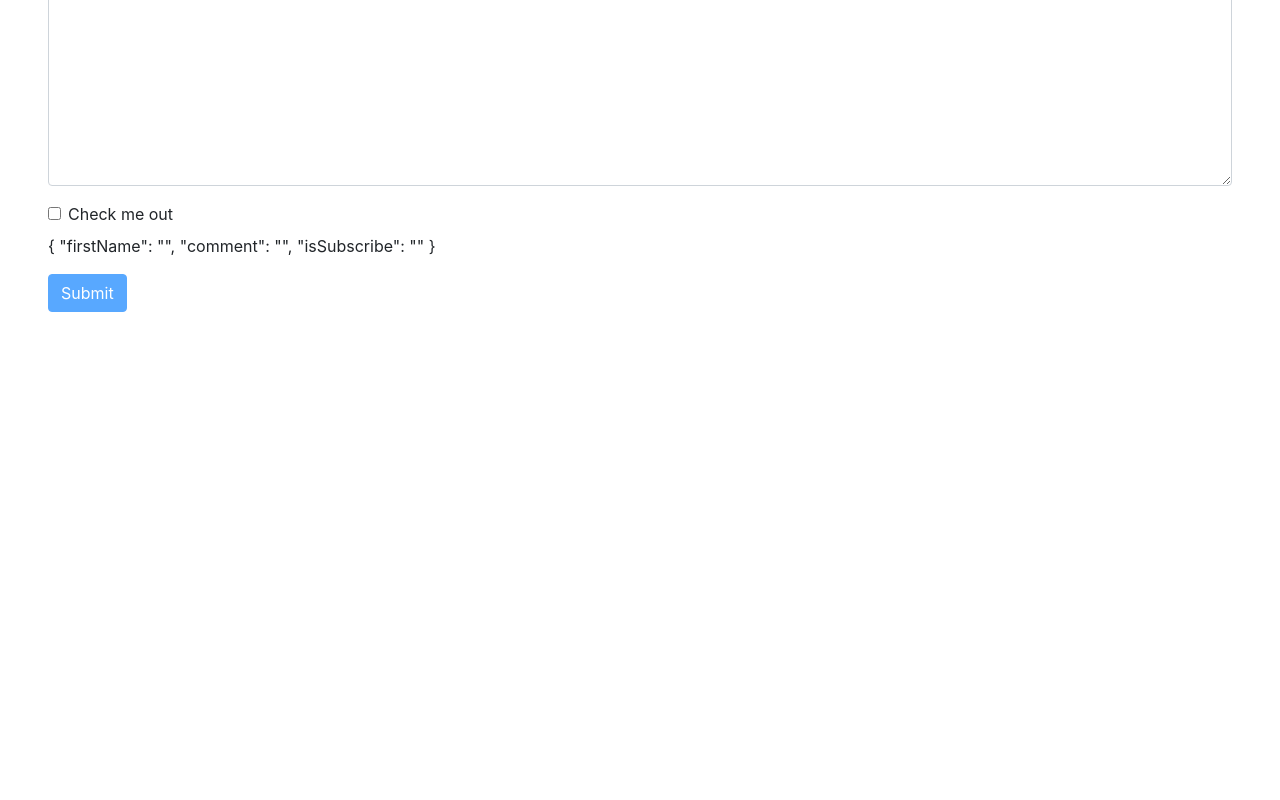
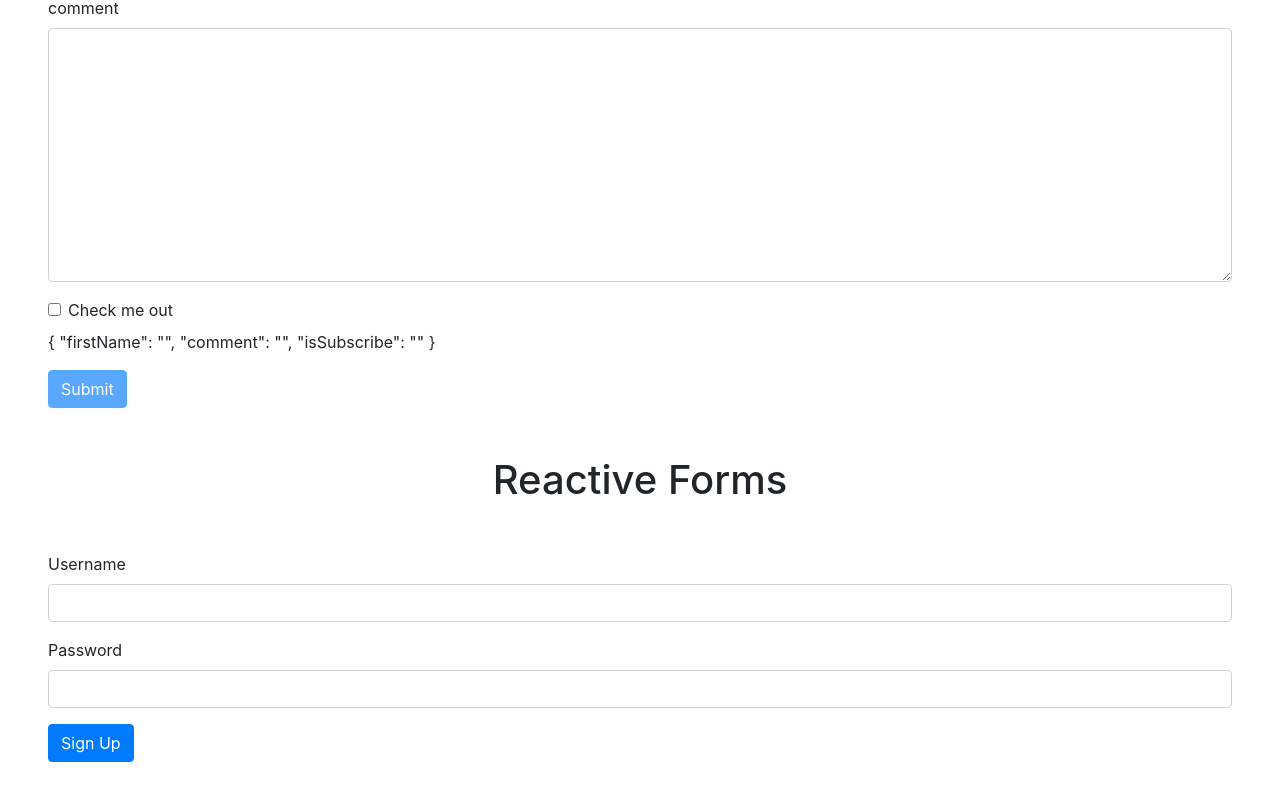
Before and after one commit to KavehKarami/mosh-angular-practice, an Angular app: page / in a window 1280 px wide. Shown: the part 234-1034 px from the top of the page. Before the commit the page ends 800 px from the top, so only its background shows below. Built offline with nearby package versions, Linux system fonts and the light colour scheme.

Commit message:
start reactive forms

```diff
--- a/src/app/app.component.html
+++ b/src/app/app.component.html
@@ -1 +1,7 @@
+<h1 class="my-5 text-center">Template Driven Forms Forms</h1>
+
 <app-contact-form></app-contact-form>
+
+<h1 class="my-5 text-center">Reactive Forms</h1>
+
+<signup-form></signup-form>
--- a/src/app/app.module.ts
+++ b/src/app/app.module.ts
@@ -6,9 +6,10 @@
 import { AppComponent } from './app.component';
 import { SummaryPipe } from './summary.pipe';
 import { ContactFormComponent } from './contact-form/contact-form.component';
+import { SignupFormComponent } from './signup-form/signup-form.component';
 
 @NgModule({
-  declarations: [AppComponent, SummaryPipe, ContactFormComponent],
+  declarations: [AppComponent, SummaryPipe, ContactFormComponent, SignupFormComponent],
   imports: [BrowserModule, AppRoutingModule, FormsModule],
   providers: [],
   bootstrap: [AppComponent],
--- /dev/null
+++ b/src/app/signup-form/signup-form.component.html
@@ -0,0 +1,11 @@
+<form class="m-5">
+  <div class="form-group">
+    <label for="username">Username</label>
+    <input id="username" type="text" class="form-control" />
+  </div>
+  <div class="form-group">
+    <label for="password">Password</label>
+    <input id="password" type="text" class="form-control" />
+  </div>
+  <button class="btn btn-primary" type="submit">Sign Up</button>
+</form>
```
Also changed, not shown: src/app/signup-form/signup-form.component.ts (added, +9 -0 lines), src/app/signup-form/signup-form.component.css (added), 1 other file (tests, documents, lock files or other folders).
